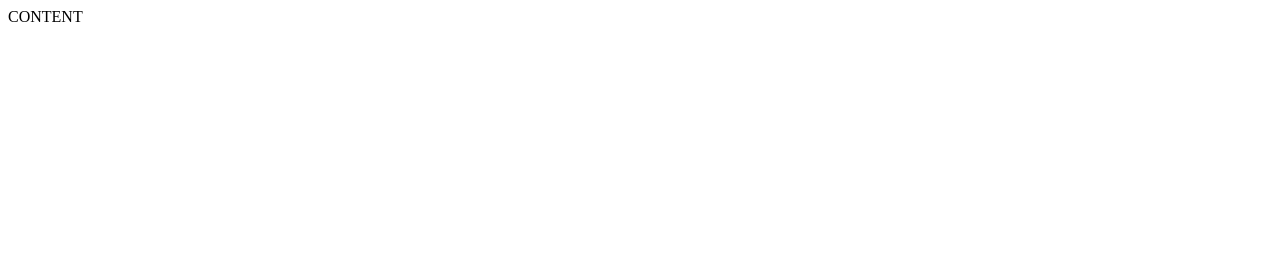
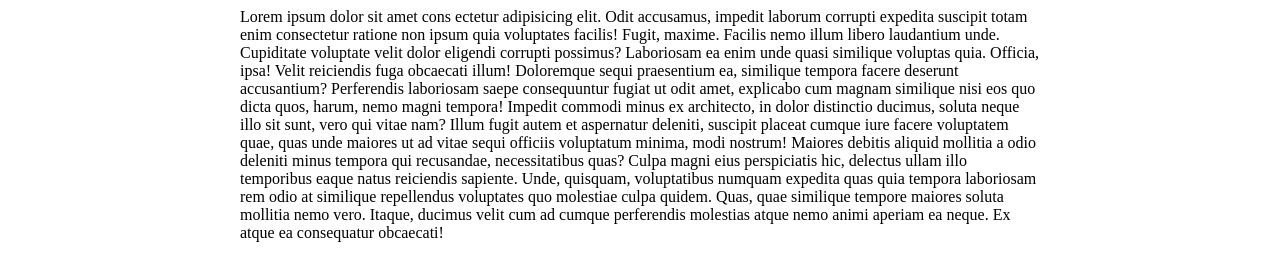
Before and after one commit to ModestaLiatuke/3-mergaite, a website: page index.html in a window 1280 px wide. Drawn offline with Linux system fonts and the light colour scheme.

Commit message:
Margin_left_Calc

```diff
--- a/index.html
+++ b/index.html
@@ -24,6 +24,9 @@
     <meta name="theme-color" content="#ffffff">
 </head>
 <body>
-    CONTENT
+    <div style="display: inline-block; width: 800px; margin-left: calc((100% - 800px) / 2); " >
+        Lorem ipsum dolor sit amet cons ectetur adipisicing elit. Odit accusamus, impedit laborum corrupti expedita suscipit totam enim consectetur ratione non ipsum quia voluptates facilis! Fugit, maxime. Facilis nemo illum libero laudantium unde. Cupiditate voluptate velit dolor eligendi corrupti possimus? Laboriosam ea enim unde quasi similique voluptas quia. Officia, ipsa! Velit reiciendis fuga obcaecati illum! Doloremque sequi praesentium ea, similique tempora facere deserunt accusantium? Perferendis laboriosam saepe consequuntur fugiat ut odit amet, explicabo cum magnam similique nisi eos quo dicta quos, harum, nemo magni tempora! Impedit commodi minus ex architecto, in dolor distinctio ducimus, soluta neque illo sit sunt, vero qui vitae nam? Illum fugit autem et aspernatur deleniti, suscipit placeat cumque iure facere voluptatem quae, quas unde maiores ut ad vitae sequi officiis voluptatum minima, modi nostrum! Maiores debitis aliquid mollitia a odio deleniti minus tempora qui recusandae, necessitatibus quas? Culpa magni eius perspiciatis hic, delectus ullam illo temporibus eaque natus reiciendis sapiente. Unde, quisquam, voluptatibus numquam expedita quas quia tempora laboriosam rem odio at similique repellendus voluptates quo molestiae culpa quidem. Quas, quae similique tempore maiores soluta mollitia nemo vero. Itaque, ducimus velit cum ad cumque perferendis molestias atque nemo animi aperiam ea neque. Ex atque ea consequatur obcaecati!
+    </div>
+
 </body>
 </html>
```
